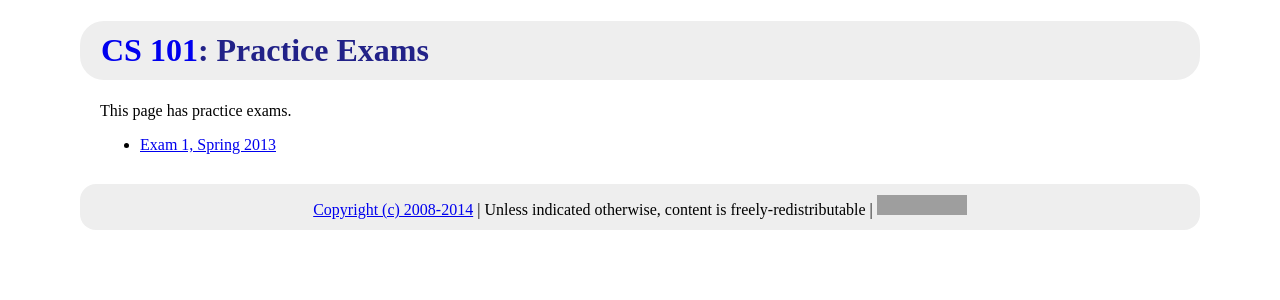
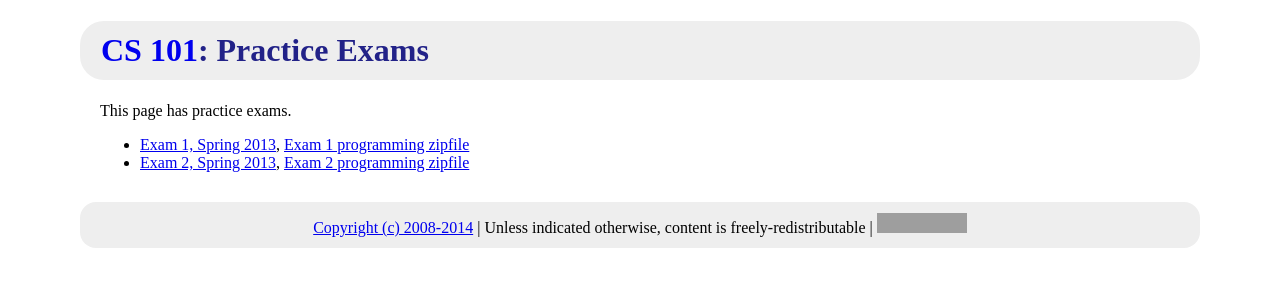
Before and after one commit to ycpcs/cs101-spring2014, a Jekyll site: the page built from practice/index.md, in a window 1280 px wide. Shown: the top 300 px of the page. Built offline with Jekyll 4.4.1, drawn with Linux system fonts in a browser that asks for light colours; Markdown is read by kramdown in place of the engine named in the settings; grey boxes are pictures that could not be loaded.

Commit message:
practice exam for exam 2

```diff
--- a/practice/index.md
+++ b/practice/index.md
@@ -5,4 +5,5 @@ title: "Practice Exams"
 
 This page has practice exams.
 
-* [Exam 1, Spring 2013](cs101-spring2013-exam1.pdf)
+* [Exam 1, Spring 2013](cs101-spring2013-exam1.pdf), [Exam 1 programming zipfile](cs101-spring2013-exam1-programming.zip)
+* [Exam 2, Spring 2013](cs101-spring2013-exam2.pdf), [Exam 2 programming zipfile](cs101-spring2013-exam2-programming.zip)
```
Also changed, not shown: index.md (+1 -0 lines), 2 other files.
